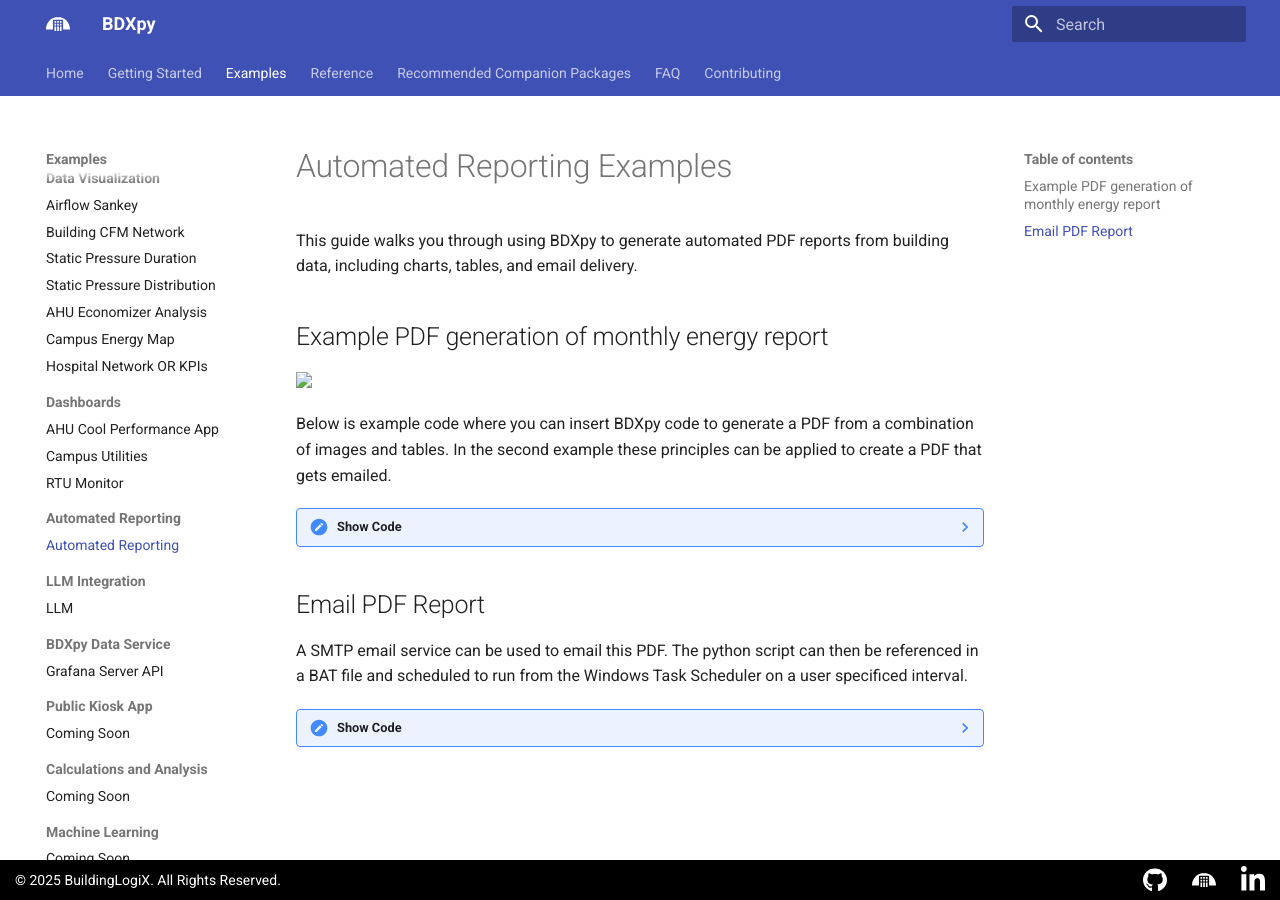
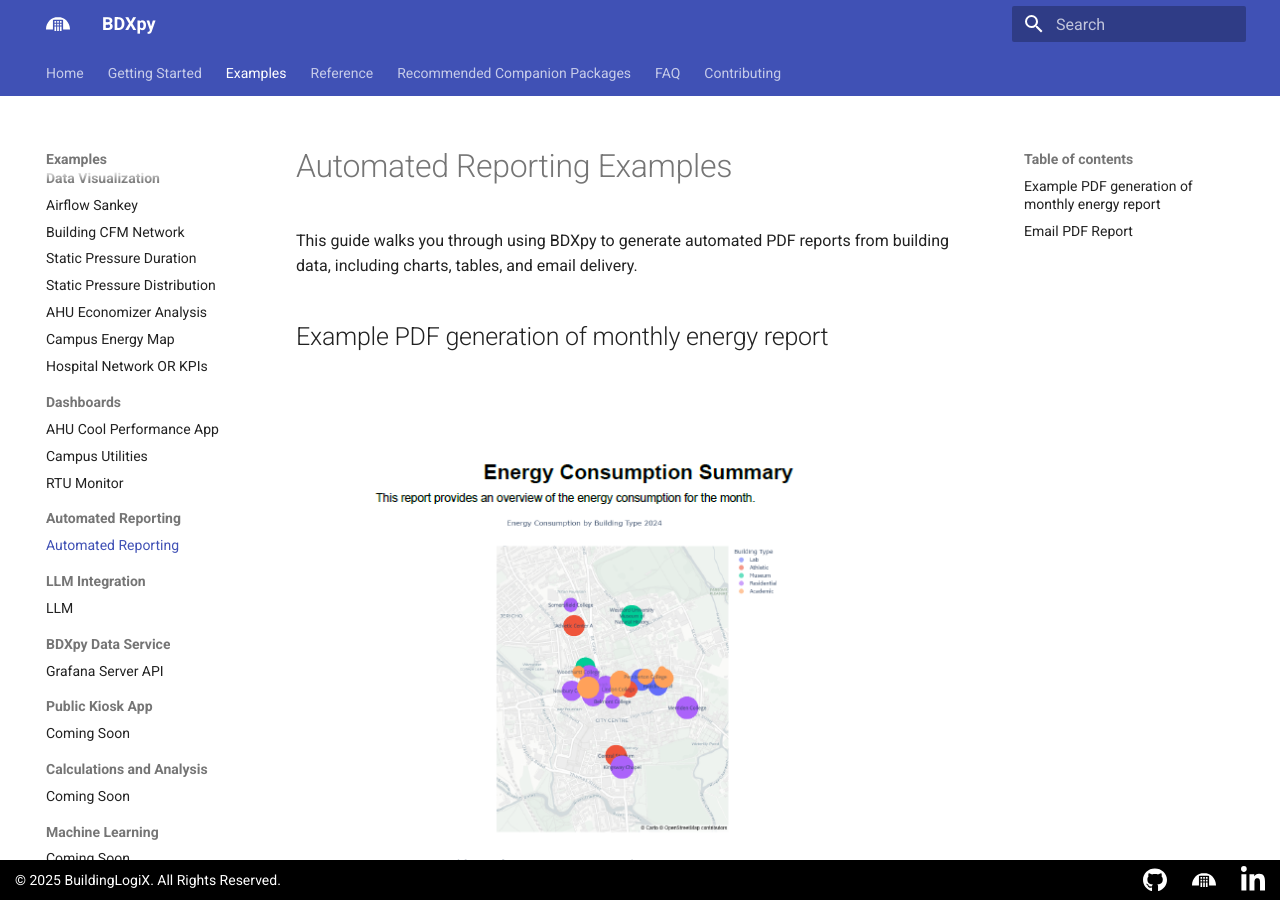
Before and after one commit to BuildingLogiX/BDXpy, an MkDocs documentation site: the page built from docs/examples/Automated Reporting/automatedReporting.md, in a window 1280 px wide and 900 px high. Built offline with MkDocs 1.6.1 and Material for MkDocs 9.7.7, drawn with Linux system fonts in a browser that asks for light colours.

Commit message:
Fix image path for MkDocs directory URLs

```diff
--- a/docs/examples/Automated Reporting/automatedReporting.md
+++ b/docs/examples/Automated Reporting/automatedReporting.md
@@ -5,7 +5,7 @@
 
 ## Example PDF generation of monthly energy report
 
-<img src="energysummarypdf.PNG" style="width: 100%; height: auto;">
+<img src="../energysummarypdf.PNG" style="width: 100%; height: auto;">
 
 Below is example code where you can insert BDXpy code to generate a PDF from a combination of images and tables. In the second example these principles can be applied to create a PDF that gets emailed.
 
```
